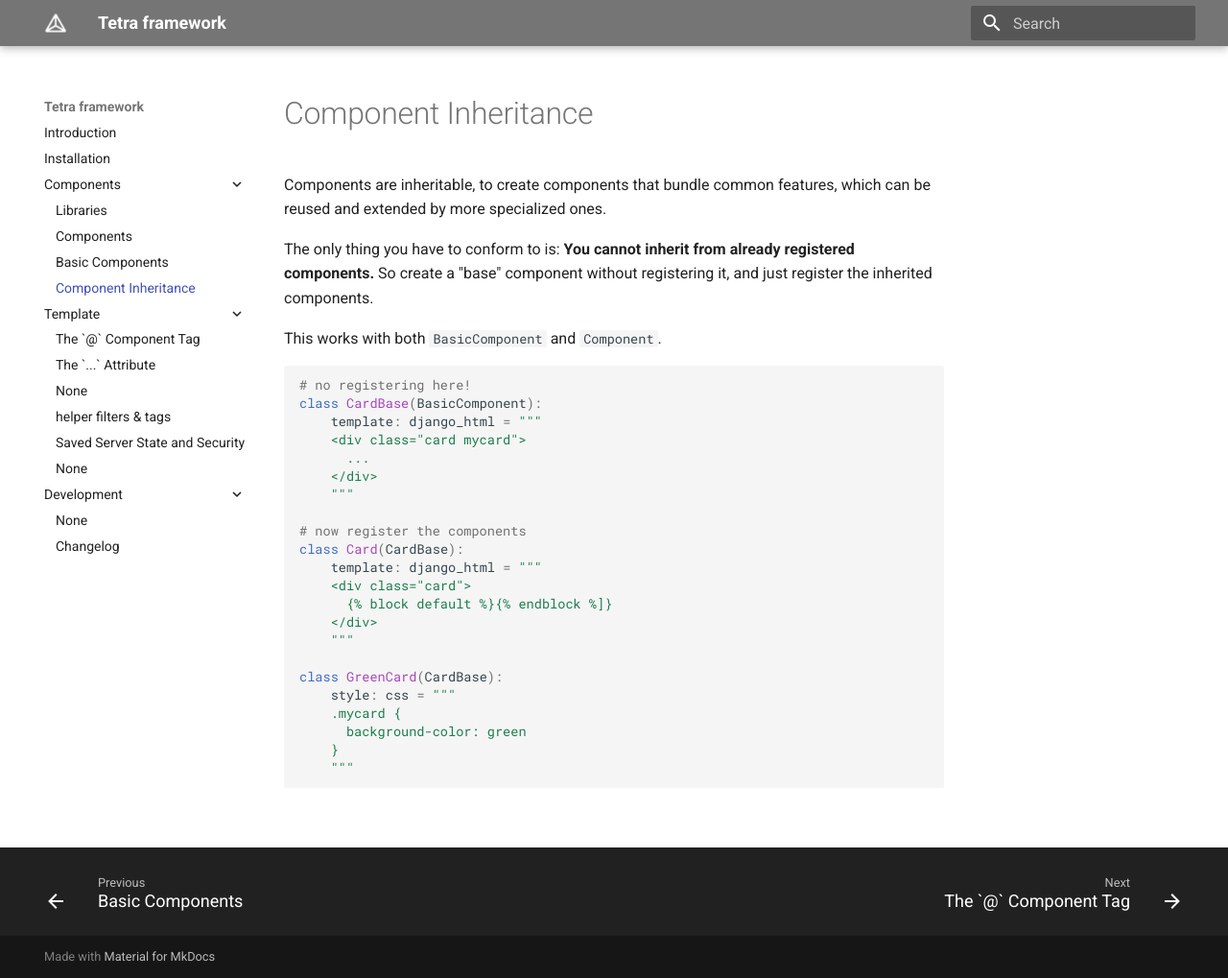
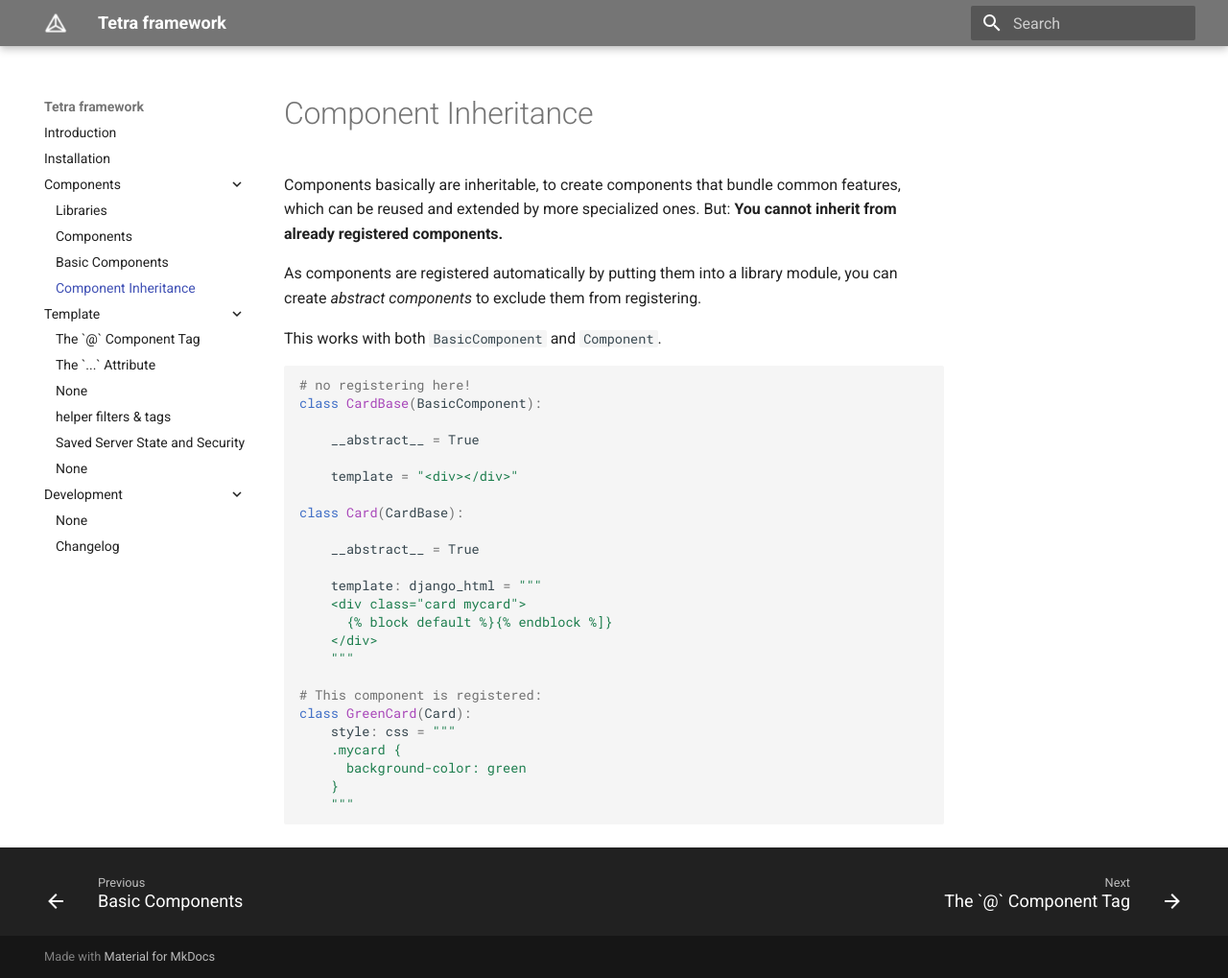
Before and after one commit to tetra-framework/tetra, an MkDocs documentation site: the page built from docs/component-inheritance.md, in a window 1280 px wide and 1019 px high. Shown: the whole window at 96% size. Built offline with MkDocs 1.6.1 and Material for MkDocs 9.7.7, drawn with Linux system fonts in a browser that asks for light colours.

Commit message:
improve  docs: inheriting/abstract components

````diff
--- a/docs/component-inheritance.md
+++ b/docs/component-inheritance.md
@@ -2,32 +2,32 @@
 
 # Component Inheritance
 
-Components are inheritable, to create components that bundle common features, which can be reused and extended by more
-specialized ones.
+Components basically are inheritable, to create components that bundle common features, which can be reused and extended by more specialized ones. But: **You cannot inherit from already registered components.**
 
-The only thing you have to conform to is: **You cannot inherit from already registered components.**
-So create a "base" component without registering it, and just register the inherited components.
+As components are registered automatically by putting them into a library module, you can create *abstract components* to exclude them from registering.
 
 This works with both `BasicComponent` and `Component`.
 
 ``` python
 # no registering here!
 class CardBase(BasicComponent):
+
+    __abstract__ = True
+
+    template = "<div></div>"
+
+class Card(CardBase):
+
+    __abstract__ = True
+
     template: django_html = """
     <div class="card mycard">
-      ...
-    </div>
-    """
-
-# now register the components
-class Card(CardBase):
-    template: django_html = """
-    <div class="card">
       {% block default %}{% endblock %]}
     </div>
     """
 
-class GreenCard(CardBase):
+# This component is registered:
+class GreenCard(Card):
     style: css = """
     .mycard {
       background-color: green
````
